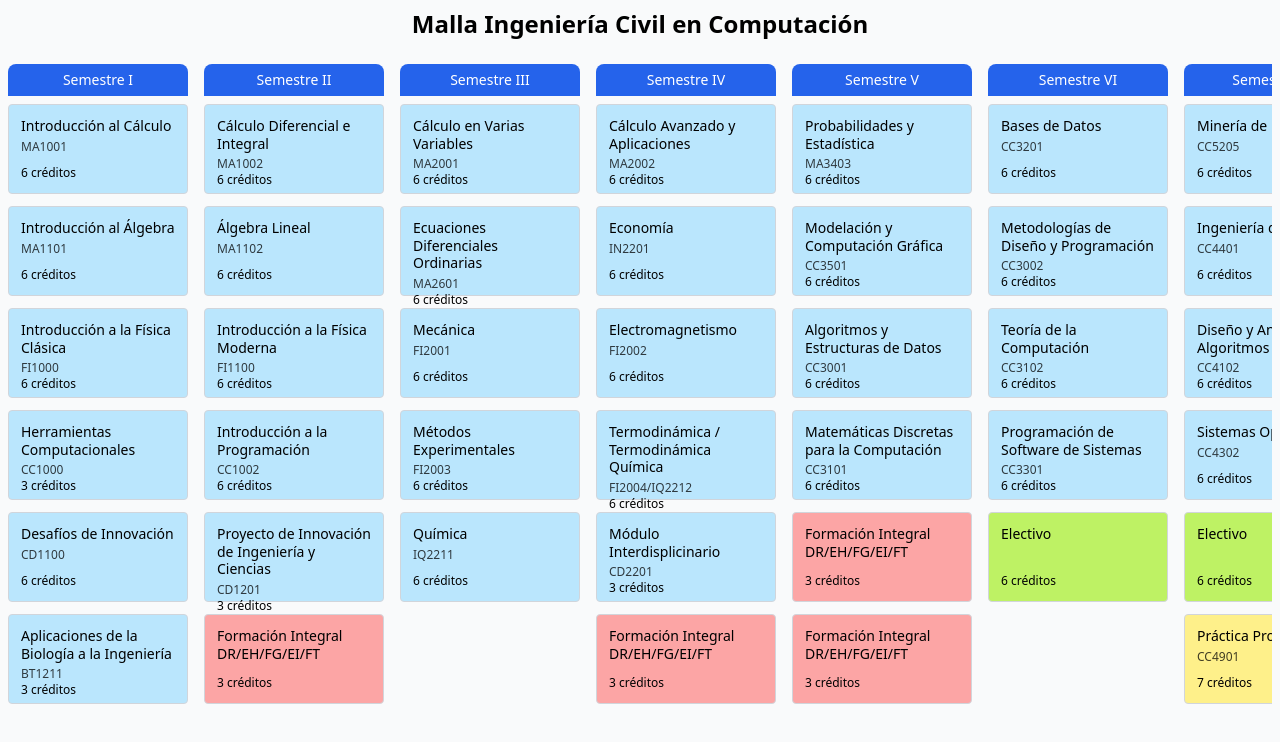
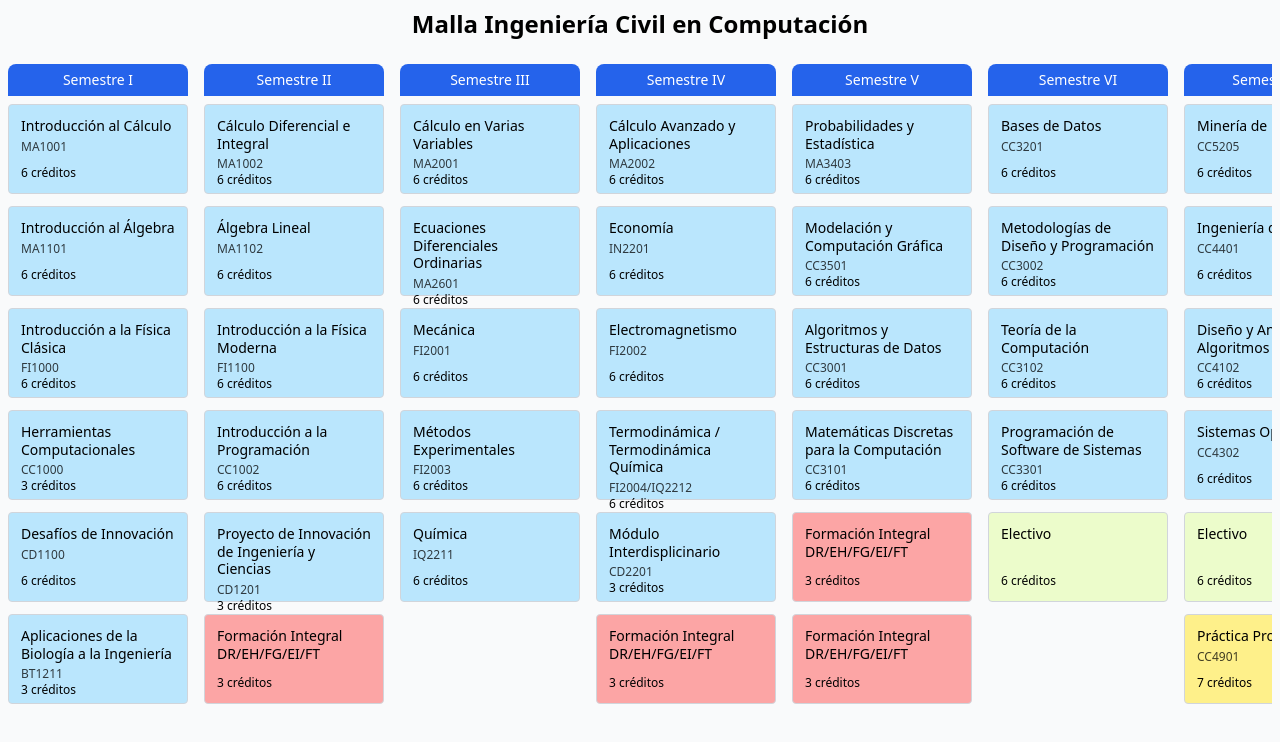
Before and after one commit to fgonzalezurriola/Mallas-Fcfm-fgonzalezurriola, a React (Vite) app: page / in a window 1280 px wide. Shown: the top 742 px of the page. Built offline with nearby package versions, Linux system fonts and the light colour scheme.

Commit message:
Styles: update colors for courses

```diff
--- a/src/data/courses.ts
+++ b/src/data/courses.ts
@@ -277,7 +277,7 @@ export const courses: Course[] = [
     credits: 6,
     prerequisites: [],
     semester: 6,
-    color: 'bg-lime-300'
+    color: 'bg-lime-100'
   },
   // Semestre VII
   {
@@ -318,7 +318,7 @@ export const courses: Course[] = [
     credits: 6,
     prerequisites: [],
     semester: 7,
-    color: 'bg-lime-300'
+    color: 'bg-lime-100'
 
   },
   {
@@ -360,7 +360,7 @@ export const courses: Course[] = [
     credits: 6,
     prerequisites: [],
     semester: 8,
-    color: 'bg-lime-300'
+    color: 'bg-lime-100'
   },
   {
     id: '_Electivo4',
@@ -368,7 +368,7 @@ export const courses: Course[] = [
     credits: 6,
     prerequisites: [],
     semester: 8,
-    color: 'bg-lime-300'
+    color: 'bg-lime-100'
   },
   {
     id: 'EI1090',
@@ -385,7 +385,7 @@ export const courses: Course[] = [
     credits: 6,
     prerequisites: [],
     semester: 9,
-    color: 'bg-green-500'
+    color: 'bg-lime-400'
   },
   {
     id: '_Electivo_E2',
@@ -393,7 +393,7 @@ export const courses: Course[] = [
     credits: 6,
     prerequisites: [],
     semester: 9,
-    color: 'bg-green-500'
+    color: 'bg-lime-400'
   },
   {
     id: '_Electivo_E3',
@@ -401,7 +401,7 @@ export const courses: Course[] = [
     credits: 6,
     prerequisites: [],
     semester: 9,
-    color: 'bg-green-500'
+    color: 'bg-lime-400'
   },
   {
     id: '_Nucleo',
@@ -434,7 +434,7 @@ export const courses: Course[] = [
     credits: 6,
     prerequisites: ['CC4402'],
     semester: 10,
-    color: 'bg-fuchsia-700'
+    color: 'bg-fuchsia-400'
   },
   {
     id: '_Electivo_E4',
@@ -442,7 +442,7 @@ export const courses: Course[] = [
     credits: 6,
     prerequisites: [],
     semester: 10,
-    color: 'bg-green-500'
+    color: 'bg-lime-400'
   },
   {
     id: '_Electivo_E5',
@@ -450,7 +450,7 @@ export const courses: Course[] = [
     credits: 6,
     prerequisites: [],
     semester: 10,
-    color: 'bg-green-500'
+    color: 'bg-lime-400'
   },
   {
     id: 'CC5402',
@@ -467,7 +467,7 @@ export const courses: Course[] = [
     credits: 24,
     prerequisites: ['CC6907'],
     semester: 11,
-    color: 'bg-fuchsia-700'
+    color: 'bg-fuchsia-400'
   },
   {
     id: '_Electivo_E6',
@@ -475,7 +475,7 @@ export const courses: Course[] = [
     credits: 6,
     prerequisites: [],
     semester: 11,
-    color: 'bg-green-500'
+    color: 'bg-lime-400'
   },
   {
     id: 'EI2090',
```
